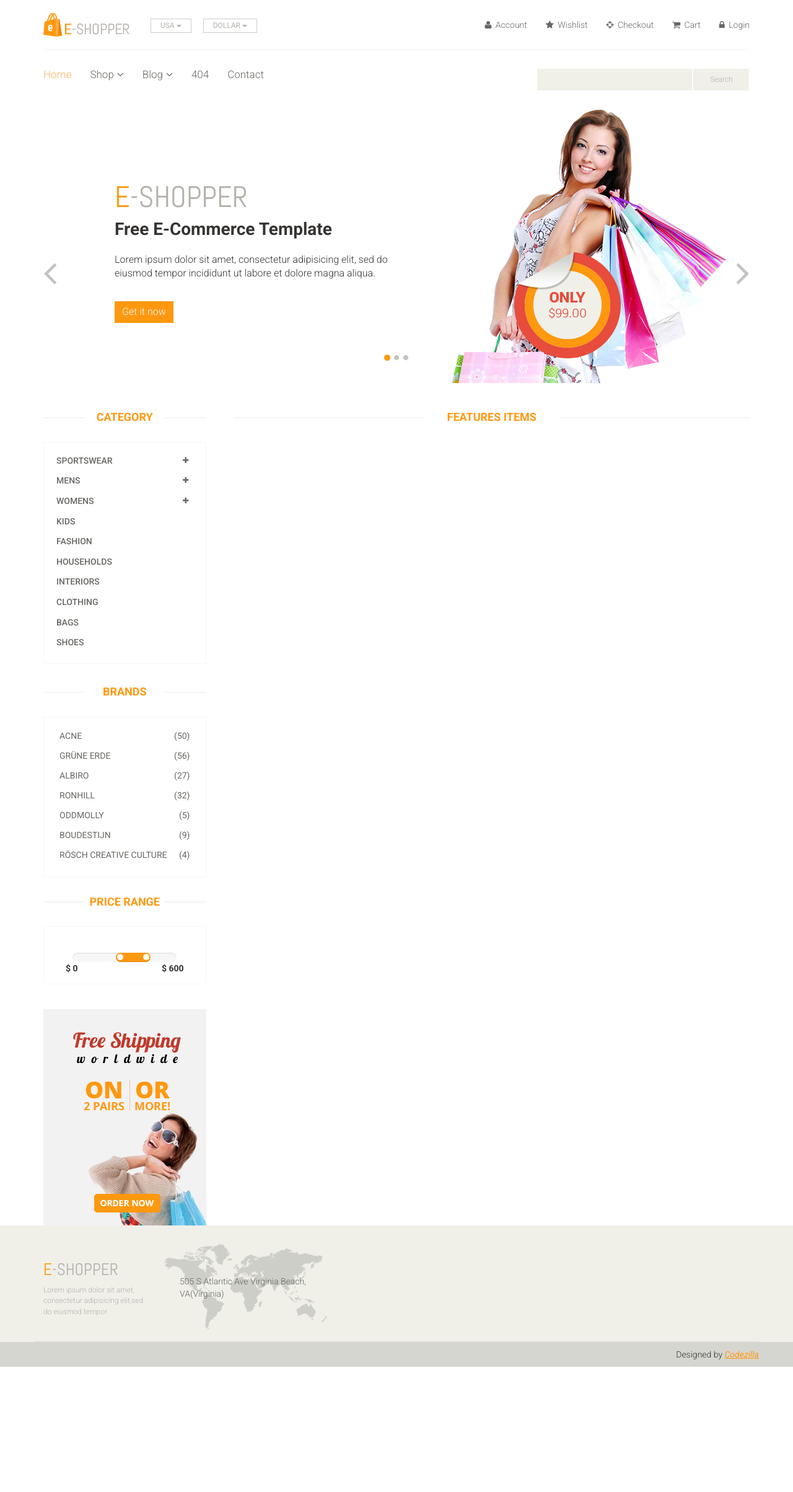
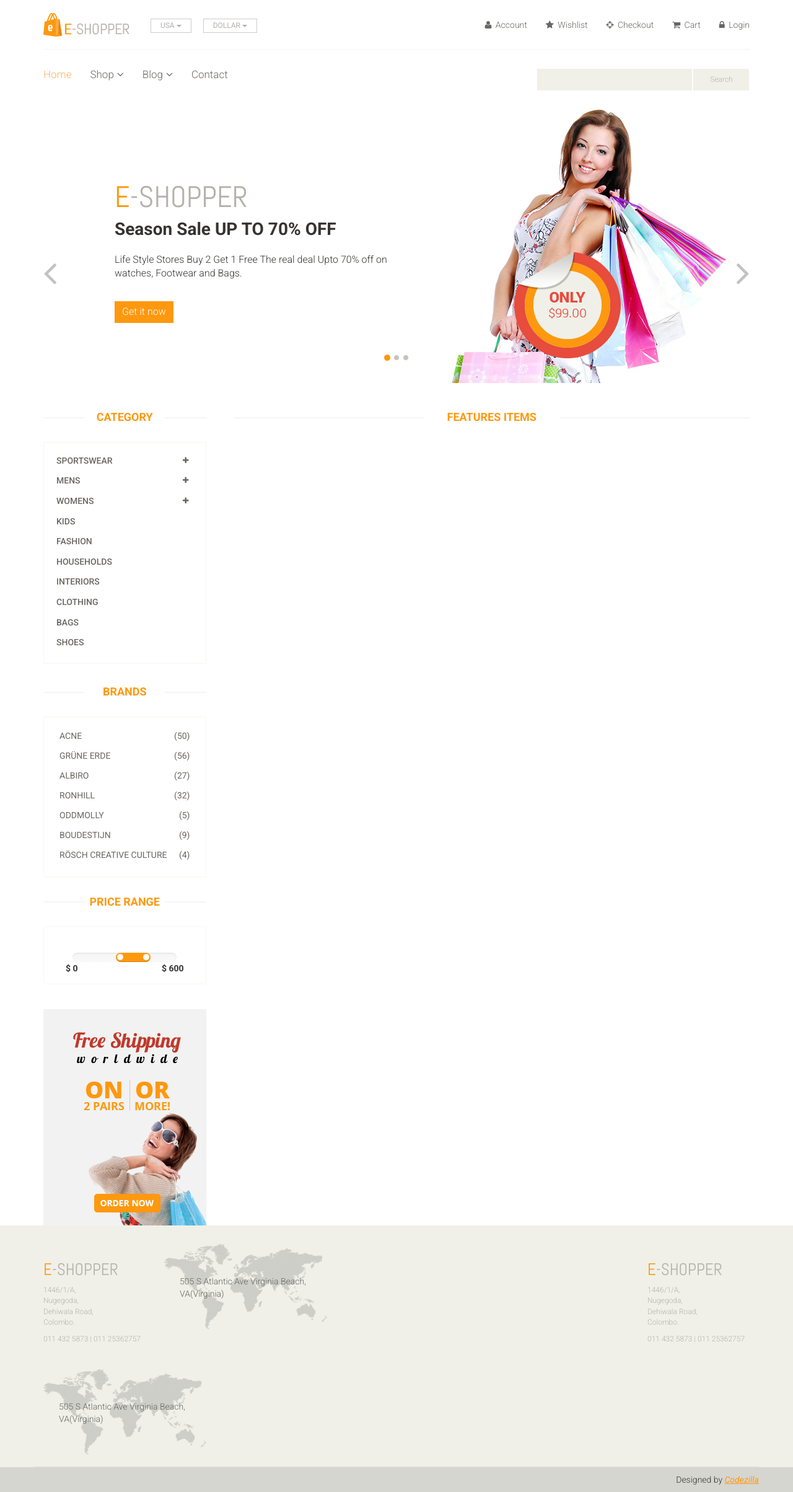
Before and after one commit to GaniduAbeysekara/Recommended-item-using-keyword, a Flask app: template templates/index.html in a window 1280 px wide. Shown: the whole page at 62% size. Before the commit the page ends 2205 px from the top, so only its background shows below. Run offline with Flask 2, Linux system fonts and the light colour scheme; the template is opened without the code that fills it, so the values that code supplies are empty.

Commit message:
Updated-UI

```diff
--- a/templates/index.html
+++ b/templates/index.html
@@ -155,7 +155,6 @@
                                         <li><a href="#">Blog Single</a></li>
                                     </ul>
                                 </li>
-                                <li><a href="#">404</a></li>
                                 <li><a href="#">Contact</a></li>
                             </ul>
                         </div>
@@ -197,9 +196,13 @@
                             <div class="item active">
                                 <div class="col-sm-6">
                                     <h1><span>E</span>-SHOPPER</h1>
-                                    <h2>Free E-Commerce Template</h2>
-                                    <p>Lorem ipsum dolor sit amet, consectetur adipisicing elit, sed do eiusmod tempor
-                                        incididunt ut labore et dolore magna aliqua. </p>
+                                    <h2>
+                                        Season Sale
+UP TO
+70% OFF
+
+                                     </h2>
+                                    <p>Life Style Stores Buy 2 Get 1 Free The real deal Upto 70% off on watches, Footwear and Bags. </p>
                                     <button type="button" class="btn btn-default get">Get it now</button>
                                 </div>
                                 <div class="col-sm-6">
@@ -212,9 +215,11 @@
                             <div class="item">
                                 <div class="col-sm-6">
                                     <h1><span>E</span>-SHOPPER</h1>
-                                    <h2>100% Responsive Design</h2>
-                                    <p>Lorem ipsum dolor sit amet, consectetur adipisicing elit, sed do eiusmod tempor
-                                        incididunt ut labore et dolore magna aliqua. </p>
+                                    <h2>Friends & Family
+                                        30% OFF
+                                        EVERYTHING
+                                        </h2>
+                                    <p>Check out Discount Sale Advertisements published in leading Newspapers by various leading Brands offering Great Deals and Offers on their product range available at their stores. </p>
                                     <button type="button" class="btn btn-default get">Get it now</button>
                                 </div>
                                 <div class="col-sm-6">
@@ -228,9 +233,11 @@
                             <div class="item">
                                 <div class="col-sm-6">
                                     <h1><span>E</span>-SHOPPER</h1>
-                                    <h2>Free Ecommerce Template</h2>
-                                    <p>Lorem ipsum dolor sit amet, consectetur adipisicing elit, sed do eiusmod tempor
-                                        incididunt ut labore et dolore magna aliqua. </p>
+                                    <h2>Special Offer
+                                        30% OFF
+                                        EVERYTHING
+                                        </h2>
+<p>Check out Discount Sale Advertisements published in leading Newspapers by various leading Brands offering Great Deals and Offers on their product range available at their stores. This are genuine Discounts offered on Sale.</p>
                                     <button type="button" class="btn btn-default get">Get it now</button>
                                 </div>
                                 <div class="col-sm-6">
@@ -568,7 +575,29 @@
                     <div class="col-sm-2">
                         <div class="companyinfo">
                             <h2><span>e</span>-shopper</h2>
-                            <p>Lorem ipsum dolor sit amet, consectetur adipisicing elit,sed do eiusmod tempor</p>
+                            <p>1446/1/A, <br> Nugegoda, <br> Dehiwala Road, <br> Colombo.</p>
+                            <p>011 432 5873 | 011 25362757</p>
+                        </div>
+                    </div>
+                    <div class="col-sm-3">
+                        <div class="address">
+                            <img src="images/home/map.png" alt="" />
+                            <p>505 S Atlantic Ave Virginia Beach, VA(Virginia)</p>
+                        </div>
+                    </div>
+
+                    <div class="col-sm-2">
+
+                    </div>
+                    <div class="col-sm-3">
+
+                    </div>
+
+                    <div class="col-sm-2">
+                        <div class="companyinfo">
+                            <h2><span>e</span>-shopper</h2>
+                            <p>1446/1/A, <br> Nugegoda, <br> Dehiwala Road, <br> Colombo.</p>
+                            <p>011 432 5873 | 011 25362757</p>
                         </div>
                     </div>
                     <div class="col-sm-3">
@@ -580,73 +609,6 @@
                 </div>
             </div>
         </div>
-
-        <!-- <div class="footer-widget">
-            <div class="container">
-                <div class="row">
-                    <div class="col-sm-2">
-                        <div class="single-widget">
-                            <h2>Service</h2>
-                            <ul class="nav nav-pills nav-stacked">
-                                <li><a href="#">Online Help</a></li>
-                                <li><a href="#">Contact Us</a></li>
-                                <li><a href="#">Order Status</a></li>
-                                <li><a href="#">Change Location</a></li>
-                                <li><a href="#">FAQ’s</a></li>
-                            </ul>
-                        </div>
-                    </div>
-                    <div class="col-sm-2">
-                        <div class="single-widget">
-                            <h2>Quock Shop</h2>
-                            <ul class="nav nav-pills nav-stacked">
-                                <li><a href="#">T-Shirt</a></li>
-                                <li><a href="#">Mens</a></li>
-                                <li><a href="#">Womens</a></li>
-                                <li><a href="#">Gift Cards</a></li>
-                                <li><a href="#">Shoes</a></li>
-                            </ul>
-                        </div>
-                    </div>
-                    <div class="col-sm-2">
-                        <div class="single-widget">
-                            <h2>Policies</h2>
-                            <ul class="nav nav-pills nav-stacked">
-                                <li><a href="#">Terms of Use</a></li>
-                                <li><a href="#">Privecy Policy</a></li>
-                                <li><a href="#">Refund Policy</a></li>
-                                <li><a href="#">Billing System</a></li>
-                                <li><a href="#">Ticket System</a></li>
-                            </ul>
-                        </div>
-                    </div>
-                    <div class="col-sm-2">
-                        <div class="single-widget">
-                            <h2>About Shopper</h2>
-                            <ul class="nav nav-pills nav-stacked">
-                                <li><a href="#">Company Information</a></li>
-                                <li><a href="#">Careers</a></li>
-                                <li><a href="#">Store Location</a></li>
-                                <li><a href="#">Affillate Program</a></li>
-                                <li><a href="#">Copyright</a></li>
-                            </ul>
-                        </div>
-                    </div>
-                    <div class="col-sm-3 col-sm-offset-1">
-                        <div class="single-widget">
-                            <h2>About Shopper</h2>
-                            <form action="#" class="searchform">
-                                <input type="text" placeholder="Your email address" />
-                                <button type="submit" class="btn btn-default"><i
-                                        class="fa fa-arrow-circle-o-right"></i></button>
-                                <p>Get the most recent updates from <br />our site and be updated your self...</p>
-                            </form>
-                        </div>
-                    </div>
-
-                </div>
-            </div>
-        </div> -->
 
         <div class="footer-bottom">
             <div class="container">
```
